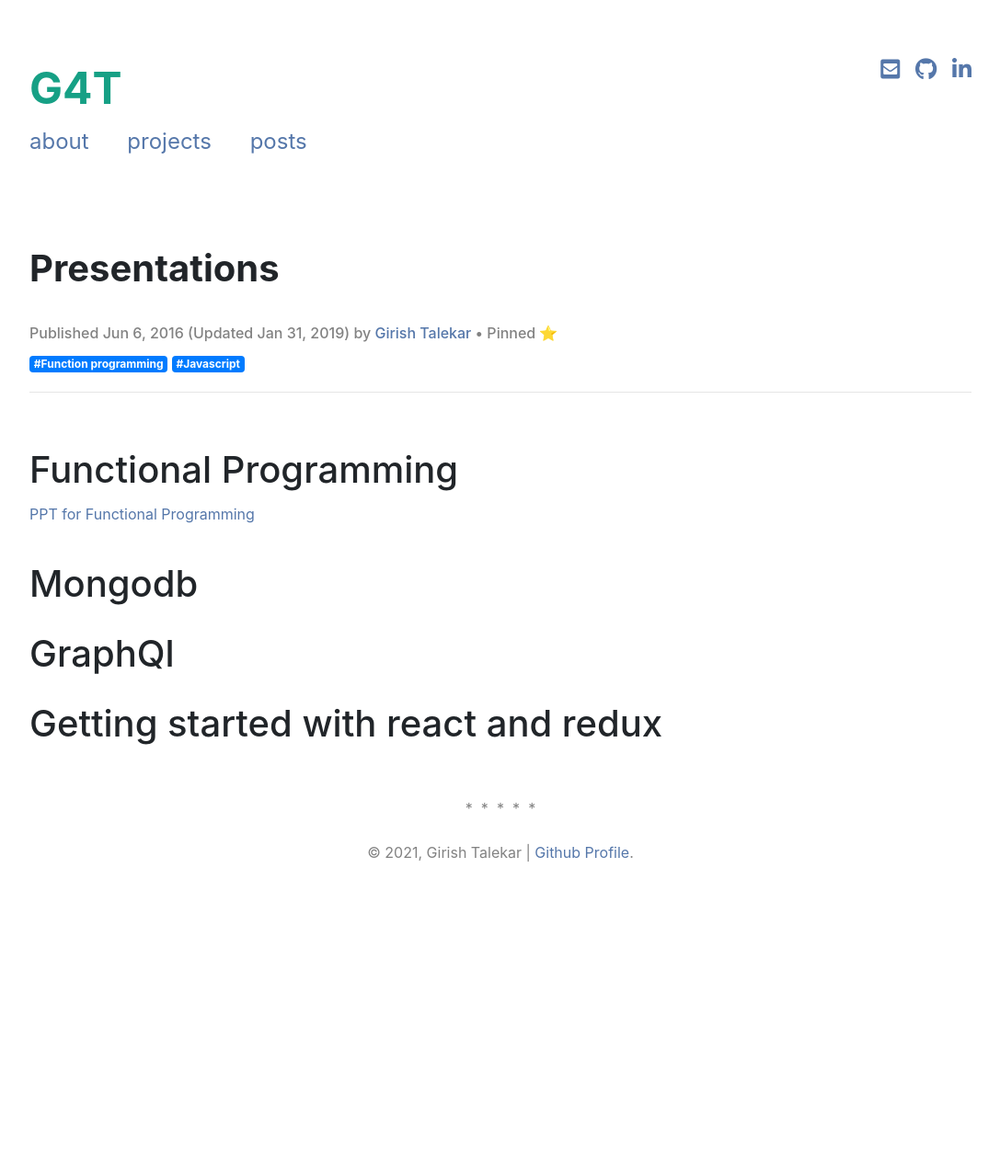
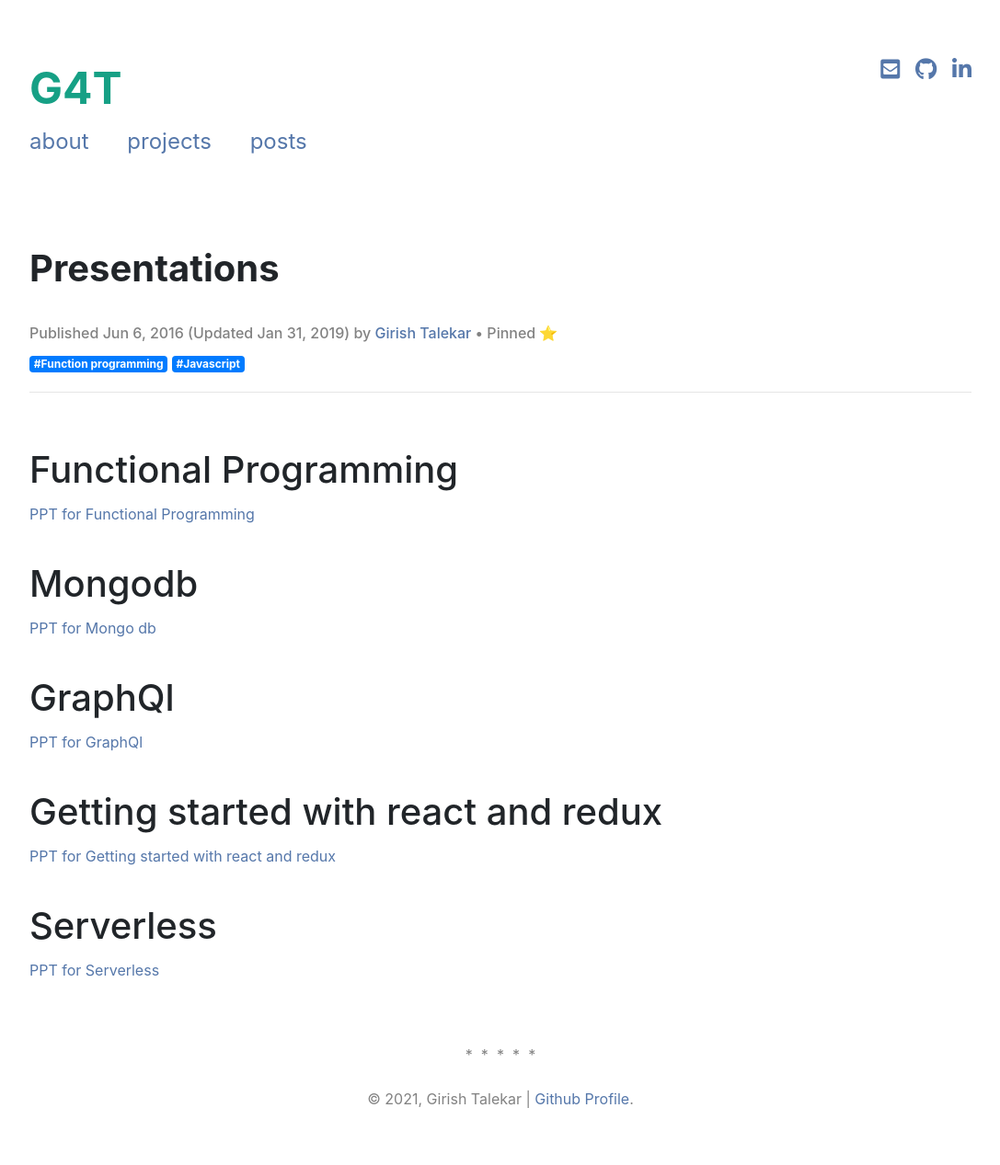
Before and after one commit to girishg4t/girishg4t.github.io, a Jekyll site: the page built from _posts/2016-06-06-fp.md, in a window 1280 px wide. Shown: the whole page at 92% size, without its empty margins (96-1183 px from the left). Built offline with Jekyll 4.4.1, drawn with Linux system fonts in a browser that asks for light colours; nearby versions of some CDN libraries; comment, search, counter and statistics services are not loaded; a style sheet for code colours, icons or effects is not loaded; before the commit the page ends 999 px from its top, so only the background shows below that.

Commit message:
updated site

```diff
--- a/_posts/2016-06-06-fp.md
+++ b/_posts/2016-06-06-fp.md
@@ -9,8 +9,15 @@ tags: [Function programming, Javascript]
 
 # Functional Programming
 <a href="/assets/presentation/Functional Programming.pptx"> PPT for Functional Programming </a>
+
 # Mongodb
+<a href="/assets/presentation/Mongo db.pptx"> PPT for Mongo db </a>
 
 # GraphQl
+<a href="/assets/presentation/graphql.pptx"> PPT for GraphQl </a>
 
 # Getting started with react and redux
+<a href="/assets/presentation/graphql.pptx"> PPT for Getting started with react and redux </a>
+
+# Serverless
+<a href="/assets/presentation/Serverless.pptx"> PPT for Serverless </a>
```
Also changed, not shown: 1 other file.
